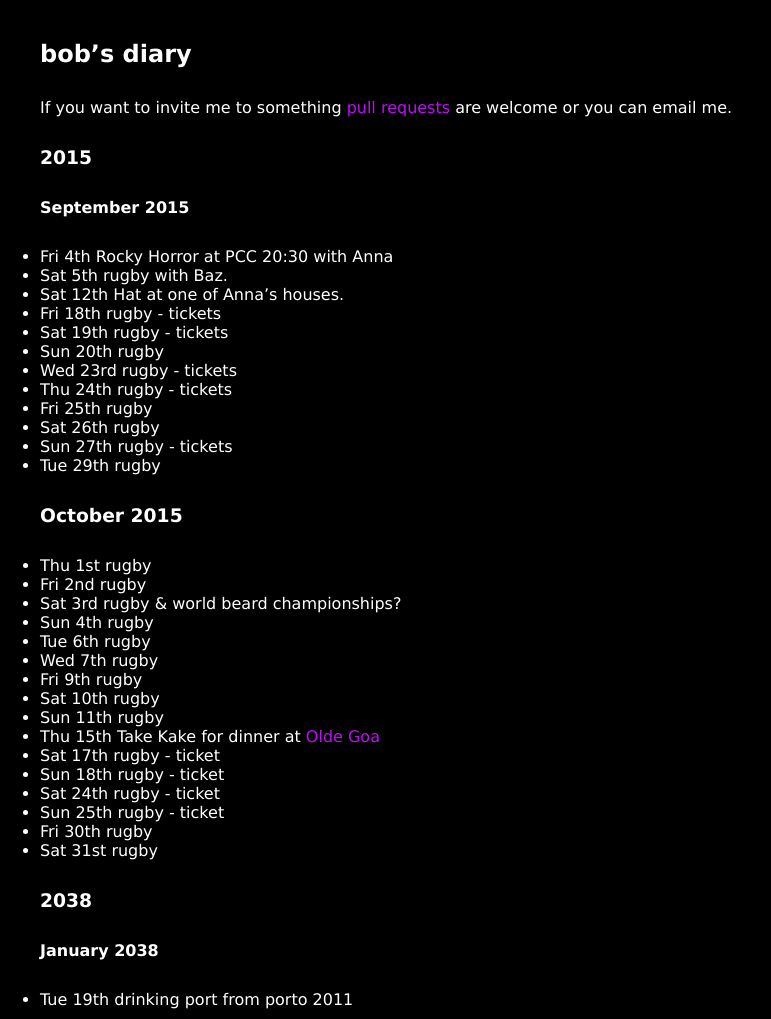
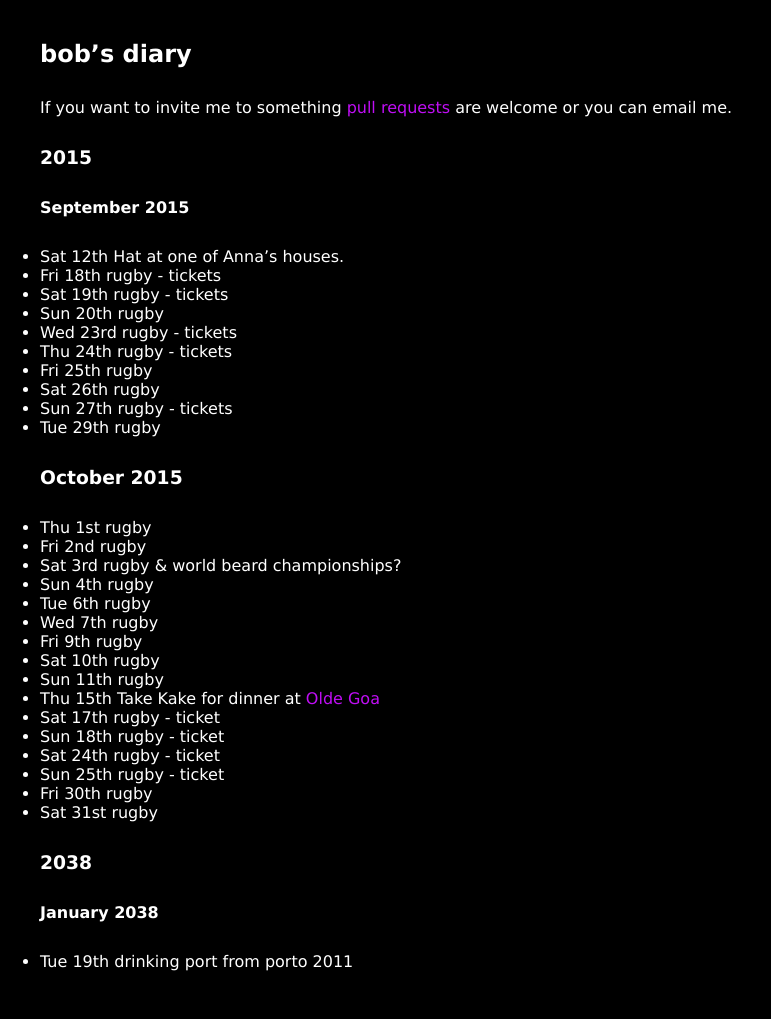
Before and after one commit to rjw1/randomness.org.uk, a Jekyll site: the page built from diary/index.md, in a window 1280 px wide. Shown: the whole page, without its empty margins (0-771 px from the left). Built offline with Jekyll 4.4.1, drawn with Linux system fonts in a browser that asks for light colours; Markdown is read by kramdown in place of the engine named in the settings; after the commit the page ends 981 px from its top, so only the background shows below that.

Commit message:
stuff has already happened in september

```diff
--- a/diary/index.md
+++ b/diary/index.md
@@ -12,8 +12,6 @@ are welcome or you can email me.
 
 #### September 2015 ####
 
-* Fri 4th Rocky Horror at PCC 20:30 with Anna
-* Sat 5th rugby with Baz.
 * Sat 12th Hat at one of Anna's houses.
 * Fri 18th rugby - tickets
 * Sat 19th rugby - tickets
```
